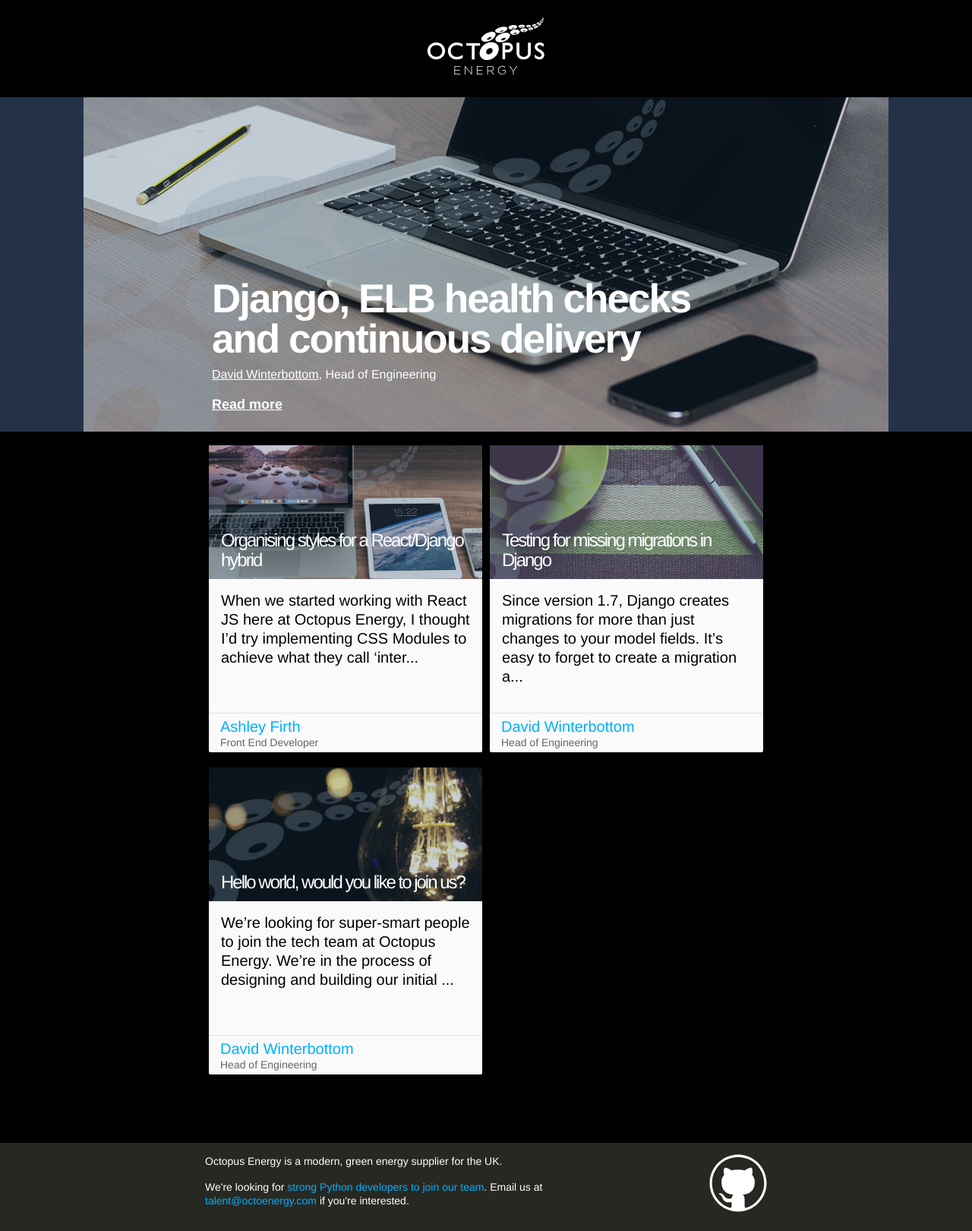
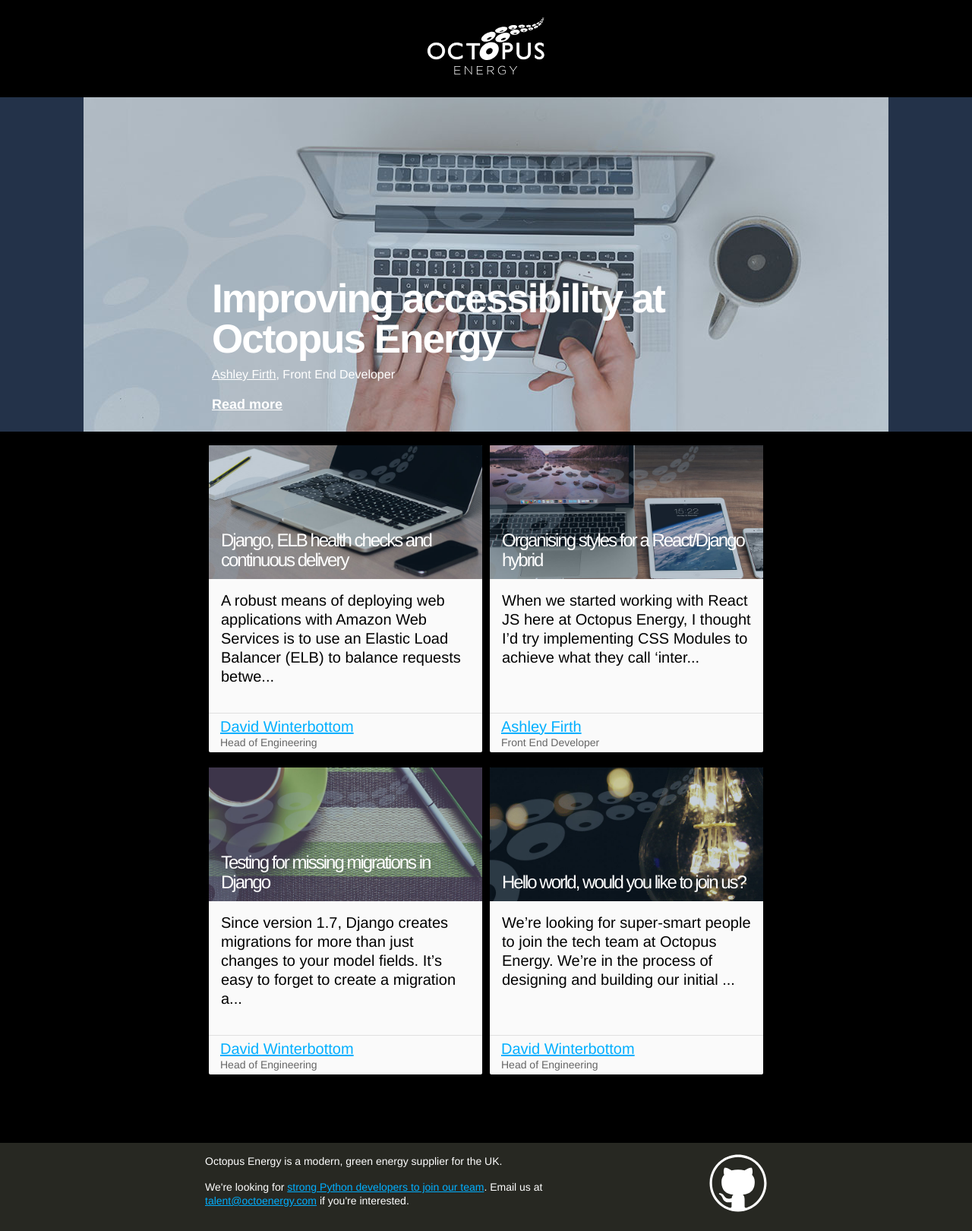
Before and after one commit to octoenergy/octoenergy.github.io, a Jekyll site: the page built from index.html, in a window 1280 px wide. Shown: the whole page at 76% size. Built offline with Jekyll 4.4.1, drawn with Linux system fonts in a browser that asks for light colours; some web fonts are replaced; some of the changed lines change nothing that is shown.

Commit message:
Add accessibility post to the blog Prior to this change,
This change

```diff
--- /dev/null
+++ b/_posts/2016-07-22-improving-accessibility-at-octopus-energy.markdown
@@ -0,0 +1,108 @@
+---
+title: Improving accessibility at Octopus Energy
+layout: post
+author: Ashley Firth
+banner: /assets/img/posts/2016-07-22-improving-accessibility-at-octopus-energy.jpg
+---
+
+The home office recently published guidance on how companies can use web design and development to make sites accessible to everyone. They outlined rules to help those with low vision, dyslexia, users on the autism spectrum, or those using screen readers.
+
+We took this as the perfect opportunity to audit our website and see if we were providing all of our visitors and customers with an easy and enjoyable experience. The results of this audit were good, but not perfect, so we got to work. Here are some of the checks we ran and a few areas in which we improved – hopefully our progress will encourage others to do the same.
+
+## Alt tags
+Ever questioned the importance of alt tags? Have them read out to you at speed by a screen reader and you’ll be persuaded. The only real rule here is to ensure that the text used actually describes what is in the image, rather than the image’s purpose within the page. For example, the alt text for our “About Us” page banner should be “an image of the Octopus Energy operations team,” rather than “About us banner image.”
+
+
+## Heading structure
+All headers in a web page should have a hierarchy, beginning with the most important header to the least, and the markup of the page should reflect that. In HTML, the most important title is an <h1> tag, and can go all the way down to an <h6>. You can use as many or as few of these as you like, but they must start with an h1 and must always be used in order. The reason for this is that heading tags denote importance to screen readers, and out of order headers may well confuse a user. Proper heading structure also benefits the SEO of your page.
+
+A neat solution I found to check I was abiding by this was to use the Headings Map chrome extension. When run on a page, this generates a tree based on the headings on your page, and highlights any that are out of place or have been skipped entirely
+
+Note: To dispel a common myth, having multiple <h1> tags in a page is no longer a huge taboo. Google themselves state that you can have [up to three h1’s in a page](https://www.youtube.com/watch?v=GIn5qJKU8VM) that are used to garner its content. The real importance is that those h1’s remain on the same hierarchical level as each other, and that as you make your way down the heading ladder, no rung is skipped or added out of place.
+
+
+## HTML5 outline
+That same extension is also terrific for assessing your compliance with HTML5 outline. This is the structure of a document, generated by the document’s headings, form titles, table titles, and any other appropriate landmarks to [map out the document](http://www.w3.org/TR/2002/REC-UAAG10-20021217/guidelines#tech-provide-outline-view). The user agent can apply this information to generate a table of contents, for example, which could then be used by assistive technology to help the user navigate.
+
+
+The key here is to make sure that each section has an appropriate header, and that no parts of the page are “marooned” from a screen reader’s perspective without context. Although this feature has been in the W3C spec [for years – (2008)](http://www.w3.org/TR/2008/WD-html5-20080122/#outlines), it has only recently gone beyond a theoretical stage. However, it stands to make the whole page – not just it’s headers – more digestible for screen readers.
+
+
+## Off-screen headers
+Whilst auditing the site, I found that certain sections lacked context. Most notable was the navigation, which sat at the top of every page without a title. Very few menus call for a title, so a small utility class was used to add these headers but place them off the screen visually so they didn’t impact design.
+
+
+## Use correct HTML5 tags
+There’s nothing new I could write here as it’s such standard practice now. And you’re doing it perfectly… right?!
+
+
+## Tab index
+This was probably the most important addition to the site throughout the audit. Many users prefer to use just a keyboard, or can only use a keyboard, to navigate a website. For pages such as articles this is relatively easy as all the content is there, but for core flows on our site, such as getting a quote, breaking it down and signing up, this content exists over multiple pages, within modals and dropdowns, and requires user input.
+
+Most browsers are very good at allowing keyboard interaction with elements such as buttons, links, and form inputs. However, sometimes design and UX dictates custom components that stray from this, and they need to be just as accessible. Tab index allows you to define a sequence that users follow when they use the Tab key to navigate through a page. With this, you can ensure that users have access to all the information on a page in an order that is both clear and logical.
+
+
+## DOM interactions
+Tab index helped a keyboard user focus a particular element, but this didn’t guarantee that they could actually interact with it. For components created with divs and spans, a browser wouldn’t be able to recognise the role they were designed to play without appropriate markup.
+Therefore, we set up listeners that checked for the following when a key is pressed:
+
+1. Was that key the spacebar or the enter button (common keys used to interact with buttons, forms, links, etc.)?
+
+2. Is there an element currently focused (either naturally by the browser or through tab index)?
+
+If these both return true, a click is triggered on the element. An additional check is made for elements that use the “aria-role=‘button’” attribute, as those are typically only interacted with using the space bar.
+
+
+## Focus styles
+Once we’d overcome the tab indexing issues, we needed to ensure it was obvious to users which part of the site they were focused on. There are default browser styles for focused elements, but it’s fairly common for developers to apply blanket rules to these selectors due to the less than preferable blue line it shows when a user clicks them.
+
+As they’re seen when a user clicks the element as well as when it’s focused via keyboard, focus styles need to tread the line between being obvious and not negatively impacting a page’s design. Nice alternatives to the typical outline rule can be box-shadows or changes in background and border colour.
+
+## Contrast levels
+This is a tricky issue to spot sometimes, but easy to test. W3C state that the contrast level between foreground and background colours should be at least 7:1 for regular text to be [AAA compliant](https://www.w3.org/TR/WCAG20/#visual-audio-contrast7). This is especially important for users with low vision, who may have trouble focusing on text coloured similarly to the background.
+
+As it would be incredibly difficult assessing contrast with the human eye, there are quite a few helpful online tools. The [webaim contrast tool](http://webaim.org/resources/contrastchecker/) is what we used (you submit the two hex codes manually), but there are tools that can assess a whole page, such as [Webaim Wave](http://wave.webaim.org/). The Google Accessibility developer tools extension also raises any issues with contrast when you audit a page.
+
+## Semantics
+This isn’t solely focused on accessibility, since all aspects of page markup are intrinsically linked to a good page. You would struggle to have a good heading structure or HTML outline without having  semantic markup. Also, passing validation gives you that warm, fuzzy feeling inside. We used the Validity Chrome extension to test our pages on the fly.
+
+## And many more…
+
+### Some minimal effort “quick wins” that can really help customers:
+
+- Raising the base font size to help those with low vision. The gov.uk site has 19px as the lowest font size, ensuring everyone can easily read their content (we use 18px).
+
+- Ensuring that action buttons state what you’re about to do, instead of being vague. For example, a sign up button should say “Sign up” and not “Click here”.
+
+- When using icons or colour to convey meaning or action, always support it with text. Colour only impacts those with low vision or colourblindness, and the use of figures of speech, idioms, or visuals that could be misinterpreted can affect those on the autistic spectrum.
+
+- Don’t have large text in paragraph tags masquerading as headers. The visual meaning attributed to it will never be conveyed via a screen reader.
+
+## Tools
+Finding the problems are sometimes just as hard as fixing them. These were the best tools we found over the course of the audit:
+
+- [Google accessibility developer tools](https://chrome.google.com/webstore/detail/accessibility-developer-t/fpkknkljclfencbdbgkenhalefipecmb) (ran in the ‘audit’ panel of developer tools)
+
+- [Headings map extension (Chrome)](https://chrome.google.com/webstore/detail/headingsmap/flbjommegcjonpdmenkdiocclhjacmbi) – for HTML5 outline and heading structure
+
+- [Voice over for Mac](http://www.apple.com/uk/accessibility/osx/voiceover/) – screen reader
+
+- [Validity extension](https://chrome.google.com/webstore/detail/validity/bbicmjjbohdfglopkidebfccilipgeif) – for inline W3C validation
+
+## Inspiration
+The Home Office’s excellent visual posters of the [Do’s and Don’ts of Designing with Accessibility in Mind](https://github.com/UKHomeOffice/posters/tree/master/accessibility).
+
+
+## Users can now:
+
+- Get a quote, interact with it, and sign up using just the keyboard or a screen reader.
+
+- Perform regular tasks within the members area such as submit a meter reading, view their bills or edit their details using just the keyboard or a screen reader.
+
+- Use screen readers with more ease, as all pages follow a logical informational and heading structure, with descriptive alt tags for images.
+
+- Easily read all content on the website, as it has a passing AAA contrast rating.
+
+- Clearly understand the purpose of links and buttons, with descriptive action text and no instances where only imagery is used to convey meaning.
+
+I am proud of the progress we’ve made on the site’s accessibility, but no site we’ve seen is perfect all the time. We’ll diligently maintain the new standards we’ve set for ourselves, with the goal that nobody will be excluded based on the way they interact with our site.
--- a/_sass/_base.scss
+++ b/_sass/_base.scss
@@ -90,10 +90,10 @@
  */
 a {
     color: $brand-color;
-    text-decoration: none;
+    text-decoration: underline;
 
     &:visited {
-        color: darken($brand-color, 15%);
+        color: $brand-color;
     }
 
     &:hover {
--- a/_sass/_layout.scss
+++ b/_sass/_layout.scss
@@ -472,6 +472,8 @@
     .author-profile--title { margin-bottom: 0; }
 }
 
+ul { margin-bottom: 45px; }
+
 .ie9 {
 
     .blog-entry {
```
Also changed, not shown: assets/img/posts/2016-07-22-improving-accessibility-at-octopus-energy.jpg (added), 9 other files.
